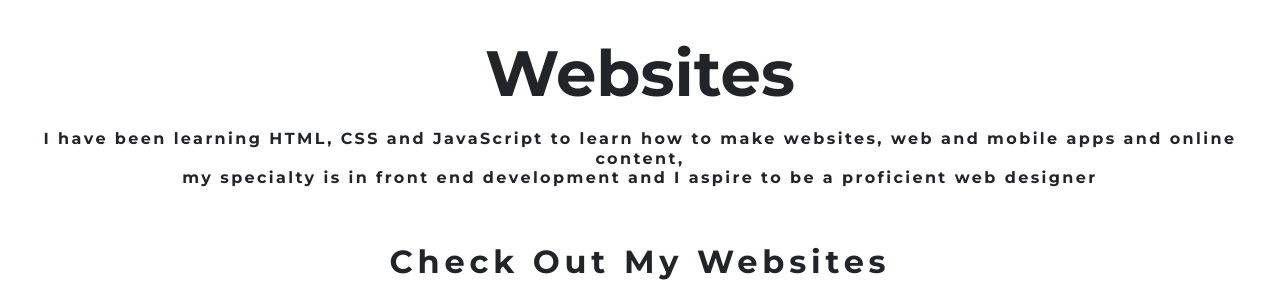
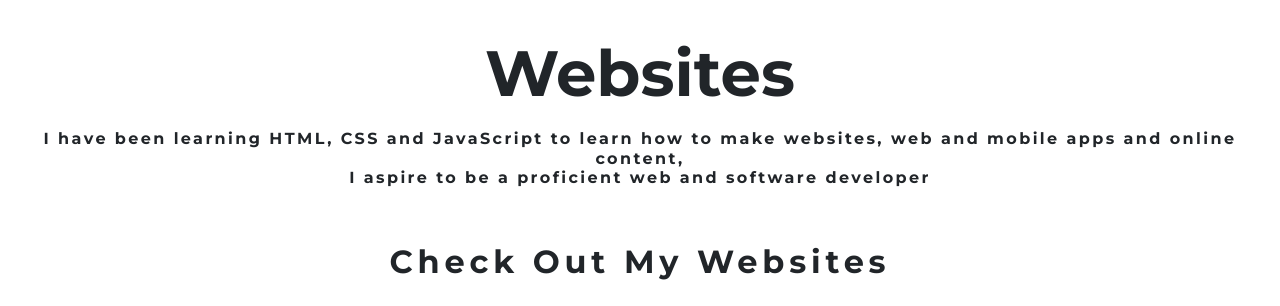
Before and after one commit to hamdihamzeh/hamdinewsite, a plain HTML site: page index.html in a window 1280 px wide. Shown: the part 1120-1426 px from the top of the page. Drawn offline with nearby package versions, Linux system fonts and the light colour scheme.

Commit message:
Update index.html

```diff
--- a/index.html
+++ b/index.html
@@ -1,3 +1,4 @@
+
 
 <!DOCTYPE html>
 <html>
@@ -87,7 +88,7 @@
                         <h1>Websites</h1>
                     </div>
                     <div class="website-text">
-                        <h6>I have been learning HTML, CSS and JavaScript to learn how to make websites, web and mobile apps and online content, <br>my specialty is in front end development and I aspire to be a proficient web designer</h6><br><br>
+                        <h6>I have been learning HTML, CSS and JavaScript to learn how to make websites, web and mobile apps and online content, <br>I aspire to be a proficient web and software developer</h6><br><br>
                         <h2>Check Out My Websites</h2>
                         <div class="buttons">
                             <a href="https://magiccupcakes.netlify.app/" class="btn btn-secondary btn-lg active btn-dark" role="button" aria-pressed="true">Magic
```
